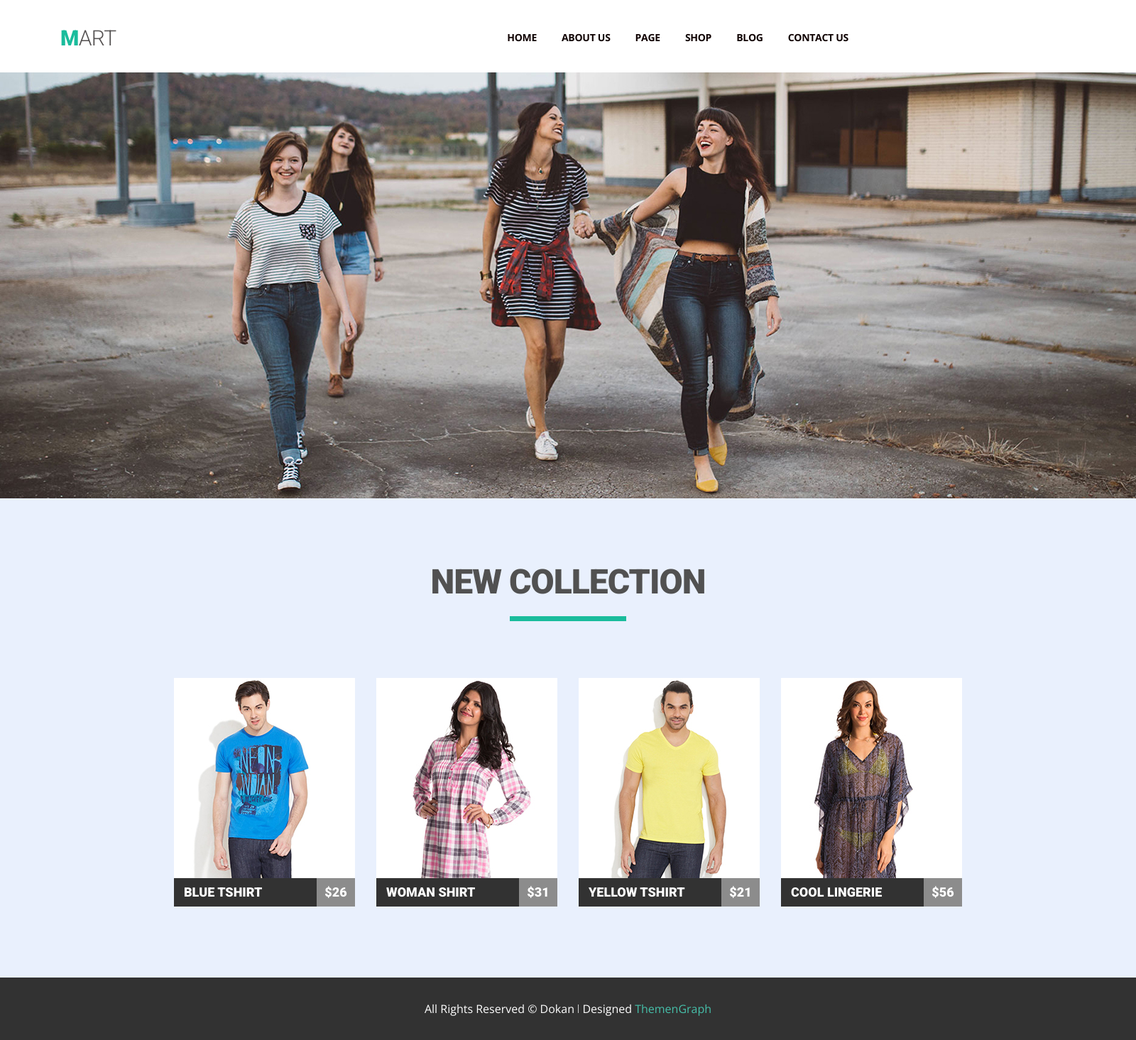
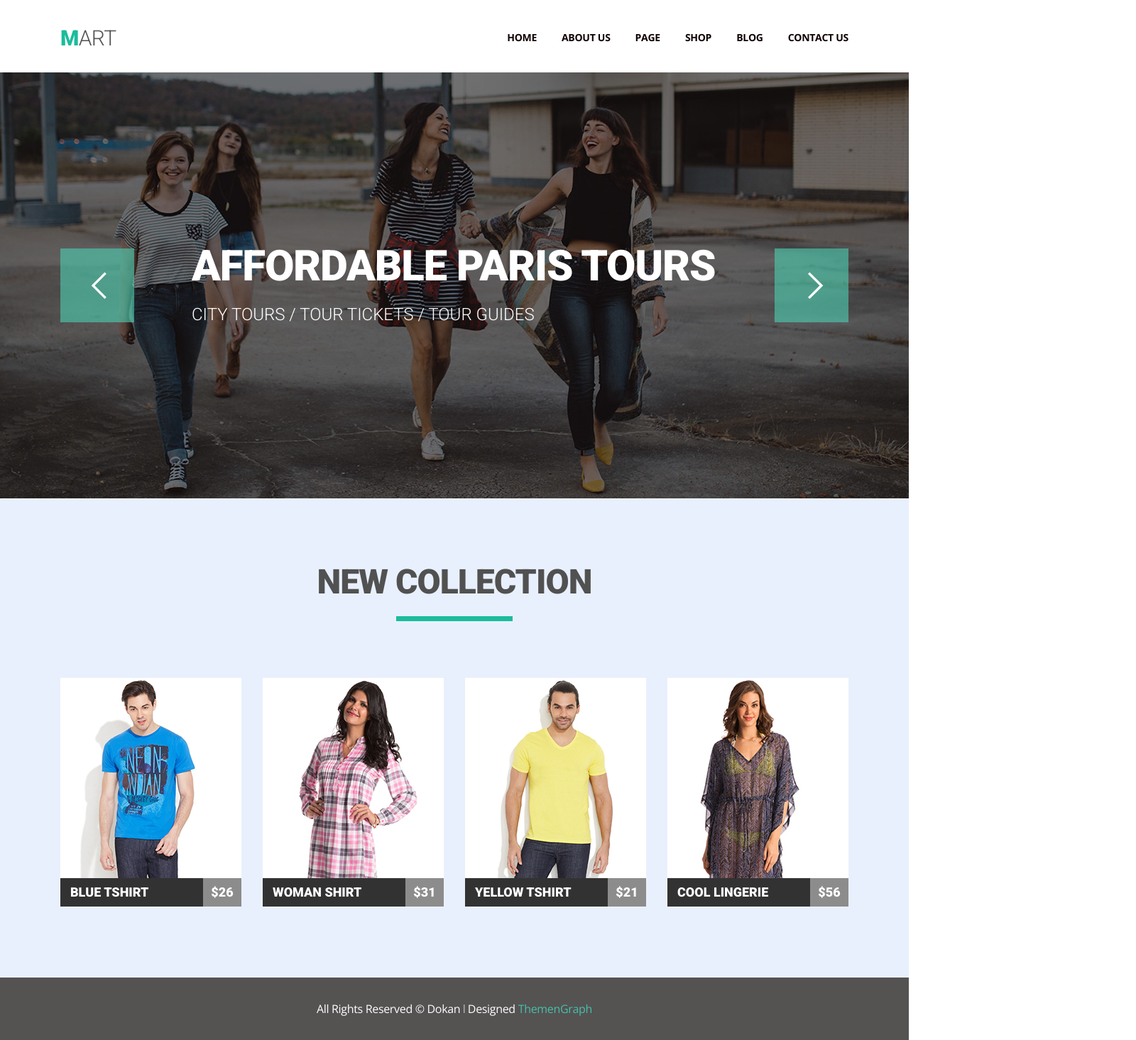
Before and after one commit to dkvvs/goit-fe-course, a plain HTML site: page html-css/module-05/index.html in a window 1280 px wide. Shown: the whole page at 71% size, 1600 px wide, since content can reach past the window. Drawn offline with nearby package versions, Linux system fonts and the light colour scheme.

Commit message:
new edit module-05

```diff
--- a/html-css/module-05/css/styles.css
+++ b/html-css/module-05/css/styles.css
@@ -29,15 +29,17 @@ input[type="radio"].visually-hidden {
   clear: both;
 }
 
+html {
+  overflow-x: hidden;
+}
+
 .page_header {
-  width: 1110px;
-  margin: 0 auto;
   padding-top: 38px;
   padding-bottom: 32px;
 }
 
 .container {
-  width: 1600px;
+  width: 1110px;
   margin: 0 auto;
 }
 
@@ -96,53 +98,42 @@ input[type="radio"].visually-hidden {
 
 .slider {
   position: relative;
-  font-size: 0;
+  width: 100%;
+  height: 600px;
 }
 
-.overlay {
+.slider:after {
   position: absolute;
-  opacity: 0;
-  width: 1600px;
-  height: 600px;
+  width: 100%;
+  height: 100%;
+  content: "";
   top: 0;
   left: 0;
-  /* right: 0;
-  bottom: 0; */
+  right: 0;
+  bottom: 0;
   background-color: rgba(0, 0, 2, 0.52);
 }
 
-.overlay:hover {
-  opacity: 1;
+.slider img {
+  width: 100%;
+  height: 100%;
+  object-fit: cover;
 }
 
-.slider-btn {
-  position: absolute;
-  display: inline-block;
-  width: 104px;
-  height: 104px;
-  background-color: rgb(78, 198, 171);
-  border: none;
-  top: 50%;
-  transform: translateY(-50%);
+.slides {
+  list-style: none;
 }
 
-.slider-btn-left {
-  left: 245px;
-}
-
-.slider-btn-right {
-  right: 245px;
-}
-
-.pe-7s-angle-left,
-.pe-7s-angle-right {
-  color: #ffffff;
-  font-size: 100px;
-  letter-spacing: -0.02em;
+.slides-item {
+  position: absolute;
+  width: 100%;
+  height: 100%;
 }
 
 .slides-text {
   position: absolute;
+  z-index: 1;
+  width: 740px;
   top: 50%;
   left: 50%;
   transform: translate(-50%, -50%);
@@ -151,9 +142,11 @@ input[type="radio"].visually-hidden {
 .slides-headline {
   font-size: 60px;
   line-height: 82px;
+  letter-spacing: -0.02em;
   color: #ffffff;
   font-family: "Roboto";
   font-weight: 900;
+  text-transform: uppercase;
 }
 
 .slides-descr {
@@ -165,18 +158,60 @@ input[type="radio"].visually-hidden {
   text-transform: uppercase;
 }
 
+.slider-btn:hover {
+  background-color: rgb(78, 198, 171);
+}
+
+.slides-navigation {
+  position: absolute;
+  z-index: 1;
+  top: 50%;
+  left: 50%;
+  transform: translate(-50%, -50%);
+}
+
+.slider-btn {
+  position: absolute;
+  width: 104px;
+  height: 104px;
+  background-color: transparent;
+  background-color: rgba(78, 198, 171, 0.65);
+  border: none;
+}
+
+.slider-btn-left {
+  left: 0px;
+  top: 50%;
+  transform: translateY(-50%);
+}
+
+.slider-btn-right {
+  right: 0px;
+  top: 50%;
+  transform: translateY(-50%);
+}
+
+.pe-7s-angle-left,
+.pe-7s-angle-right {
+  color: #ffffff;
+  font-size: 100px;
+  letter-spacing: -0.02em;
+}
+
 .backgroud-color {
-  position: relative;
   background-color: #e9f0fd;
-  width: 1600px;
-  height: 675px;
+  height: auto;
 }
 
 .featured {
-  width: 1110px;
-  position: absolute;
-  left: 50%;
-  transform: translateX(-50%);
+  margin-bottom: 100px;
+}
+
+.featured_list {
+  position: relative;
+  width: 255px;
+  float: left;
+  margin-right: 30px;
 }
 
 .featured-list-image {
@@ -257,20 +292,12 @@ input[type="radio"].visually-hidden {
   margin: 32px auto 0;
 }
 
-.featured_list {
-  position: relative;
-  width: 255px;
-  float: left;
-  margin-right: 30px;
-}
-
 .featured_list:nth-child(4n) {
   margin-right: 0px;
 }
 
 .featured_list:hover .card {
   opacity: 1;
-  /* display: inline-block; */
 }
 
 .card-btn:hover {
@@ -289,8 +316,8 @@ input[type="radio"].visually-hidden {
 
 .card-hidden {
   position: absolute;
-  width: 235px;
-  height: 262px;
+  width: 92%;
+  height: 82%;
   background-color: rgba(0, 0, 0, 0.6);
   left: 10px;
   top: 10px;
@@ -372,16 +399,21 @@ input[type="radio"].visually-hidden {
 }
 
 .footer {
-  background-color: #323232;
+  margin: 0 auto;
+  color: #fefefe;
   font-size: 16px;
   line-height: 88px;
+  letter-spacing: -0.02em;
   font-family: "Open Sans";
   font-weight: 400;
-  color: #fefefe;
   text-align: center;
-  vertical-align: middle;
 }
 
-.text {
+footer {
+  background-color: #555252;
+}
+
+.ThemenGraph {
   color: #46bfa9;
+  text-decoration: none;
 }
--- a/html-css/module-05/index.html
+++ b/html-css/module-05/index.html
@@ -18,7 +18,7 @@
     <title>Module-05</title>
   </head>
   <body>
-    <header class="page_header clearfix">
+    <header class="page_header container clearfix">
       <a href="#" class="logo">mart</a>
       <nav class="navigation clearfix">
         <ul class="site-navigation clearfix">
@@ -31,39 +31,37 @@
         </ul>
       </nav>
     </header>
-    <main class="container">
     <section>
         <h1 class="visually-hidden">
             Headline
           </h1>
       <div class="slider">
         <ul class="slides">
-            <li>
+          <li class="slides-item">
             <img src="img/slide.jpg" alt="image" width="1600" height="600" />
-            </li>
-          </ul>
-          <div class="overlay">
-            <div class="slides-text">
-              <h2 class="slides-headline">Affordable paris tours</h2>
+            <div class="slides-text container">
+              <h2 class="slides-headline">affordable paris tours</h2>
               <p class="slides-descr">
                 city tours &#47; tour tickets &#47; tour guides
               </p>
             </div>
-            <button
-              class="slider-btn slider-btn-left pe-7s-angle-left"
-            ></button>
+          </li>
+        </ul>
+        <div class="slides-navigation container">
+          <button class="slider-btn slider-btn-left pe-7s-angle-left"></button>
           <button
             class="slider-btn slider-btn-right pe-7s-angle-right"
           ></button>
         </div>
       </div>
     </section>
+    <main>
       <section>
         <div class="backgroud-color clearfix">
           <h2 class="featured-products">
             new collection
           </h2>
-          <ul class="featured clearfix">
+          <ul class="featured container clearfix">
             <li class="featured_list">
               <div class="card">
                 <div class="card-hidden">
@@ -72,13 +70,11 @@
                     class="card-btn card-btn-shuffle pe-7s-shuffle"
                   ></button>
                   <button class="card-btn card-btn-clock pe-7s-clock"></button>
-                  <!-- Большая кнопка  -->
                   <button class="card-btn-bottom card-btn-cart pe-7s-cart">
                     <span class="add-to-cart">add to cart</span>
                   </button>
                 </div>
               </div>
-              <a href="#">
               <img
                 class="featured-list-image"
                 src="img/category-2.jpg"
@@ -86,7 +82,6 @@
                 width="255"
                 height="322"
               />
-              </a>
               <div class="featured-list-bottom clearfix">
                 <h3 class="featured-list-headline">
                   <a href="#">blue tshirt</a>
@@ -109,7 +104,6 @@
                   </button>
                 </div>
               </div>
-              <a href="#">
               <img
                 class="featured-list-image"
                 src="img/category-1.jpg"
@@ -117,7 +111,6 @@
                 width="255"
                 height="322"
               />
-              </a>
               <div class="featured-list-bottom clearfix">
                 <h3 class="featured-list-headline">
                   <a href="#">woman shirt</a>
@@ -140,7 +133,6 @@
                   </button>
                 </div>
               </div>
-              <a href="#">
               <img
                 class="featured-list-image"
                 src="img/category-4.jpg"
@@ -148,7 +140,6 @@
                 width="255"
                 height="322"
               />
-              </a>
               <div class="featured-list-bottom clearfix">
                 <h3 class="featured-list-headline">
                   <a href="#">yellow tshirt</a>
@@ -171,7 +162,6 @@
                   </button>
                 </div>
               </div>
-              <a href="#">
               <img
                 class="featured-list-image"
                 src="img/category-3.jpg"
@@ -179,7 +169,6 @@
                 width="255"
                 height="322"
               />
-              </a>
               <div class="featured-list-bottom clearfix">
                 <h3 class="featured-list-headline">
                   <a href="#">cool lingerie</a>
@@ -194,9 +183,9 @@
       </section>
     </main>
     <footer>
-      <p class="footer container ">
+      <p class="footer container">
         All Rights Reserved &copy; Dokan &#448; Designed
-        <span class="text">ThemenGraph</span>
+        <a href="#" class="ThemenGraph">ThemenGraph</a>
       </p>
     </footer>
   </body>
```
Lines whose indentation alone changed are shown as unchanged.
